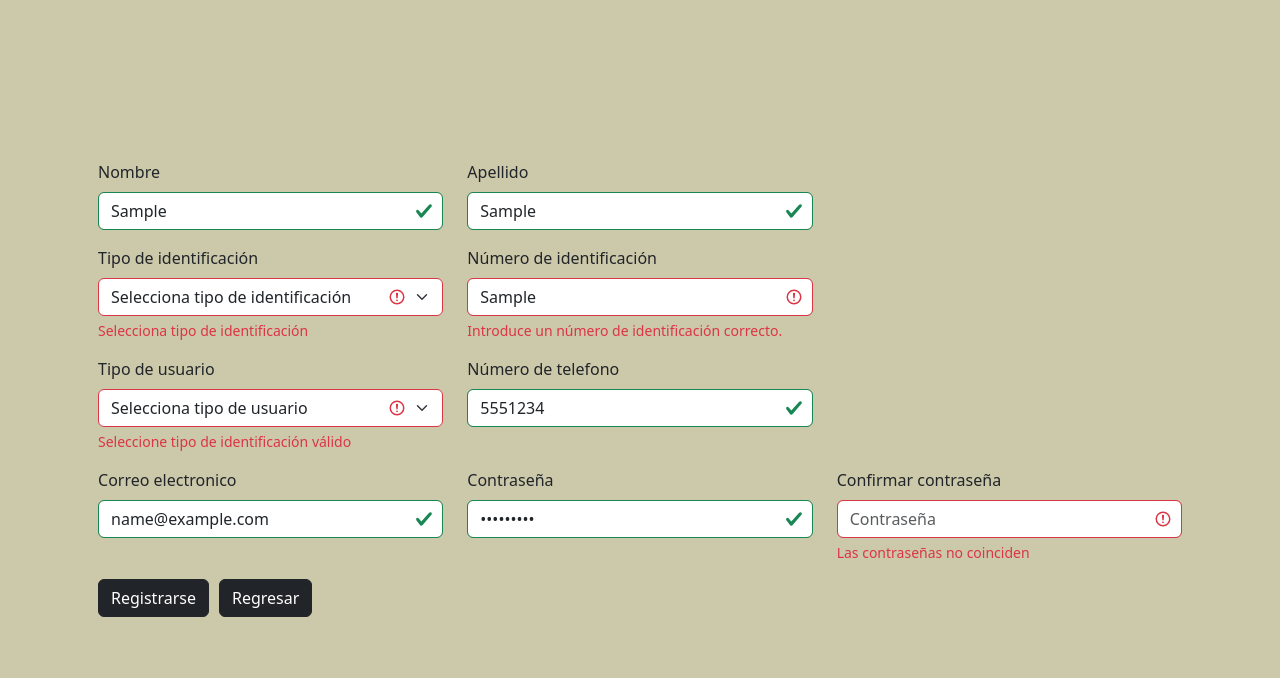
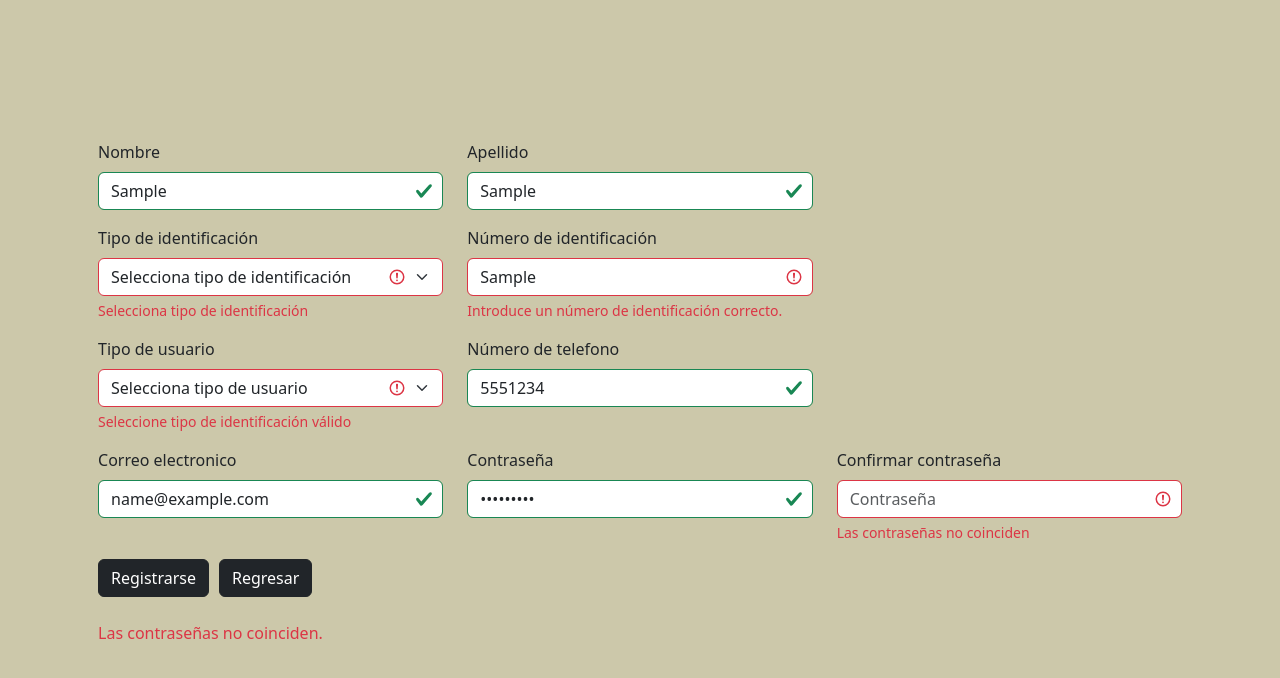
Before and after one commit to Neecs/cowmprar, a React (Vite) app: page /form-example in a window 1280 px wide. Both pictures are taken after typing "Sample", "Sample", "Sample", "5551234", "name@example.com", "Sample123" into the empty fields and a click on the button "Registrarse". Shown: the top 678 px of the page. Built offline with nearby package versions, Linux system fonts and the light colour scheme.

Commit message:
validations working :)

```diff
--- a/src/components/FormUserRegister.jsx
+++ b/src/components/FormUserRegister.jsx
@@ -12,12 +12,13 @@ import { useNavigate } from "react-router-dom";
 export const FormUserRegister = () => {
   const [validated, setValidated] = useState(false);
   const [errorSignUp, setErrorSignUp] = useState(false);
+  const [errorPassword, setErrorPassword] = useState(false);
   const navigate = useNavigate();
 
   const handleSubmit = (event) => {
     const form = event.currentTarget;
+    event.preventDefault();
     console.log(form);
-    event.preventDefault();
     const email = form.email.value;
     const password = form.password.value;
     const doc_id = form.idNumber.value;
@@ -38,6 +39,11 @@ export const FormUserRegister = () => {
       doc_type,
     };
 
+    if(password !== form.passwordConfirmation.value ){
+      event.preventDefault();
+      event.stopPropagation();
+      setErrorPassword(true);
+    }else {
       if (form.checkValidity() === false) {
         event.preventDefault();
         event.stopPropagation();
@@ -56,6 +62,9 @@ export const FormUserRegister = () => {
             console.error("Error", error);
           });
       }
+    }
+
+
 
     console.log(form.checkValidity());
     setValidated(true);
@@ -197,6 +206,9 @@ export const FormUserRegister = () => {
         {errorSignUp && (
           <p className="text-danger">Ya existe un usuario con este correo.</p>
         )}
+        {errorPassword && (
+          <p className="text-danger">Las contraseñas no coinciden.</p>
+        )}
       </Form>
     </div>
   );
```
Lines whose indentation alone changed are shown as unchanged.
